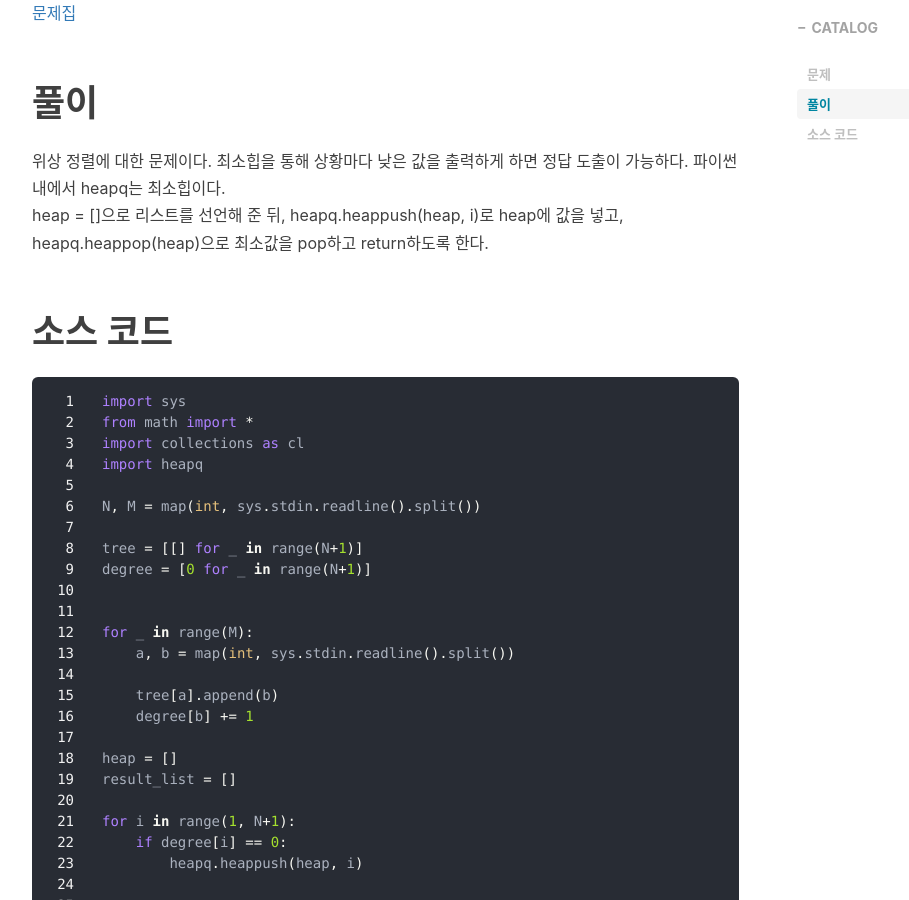
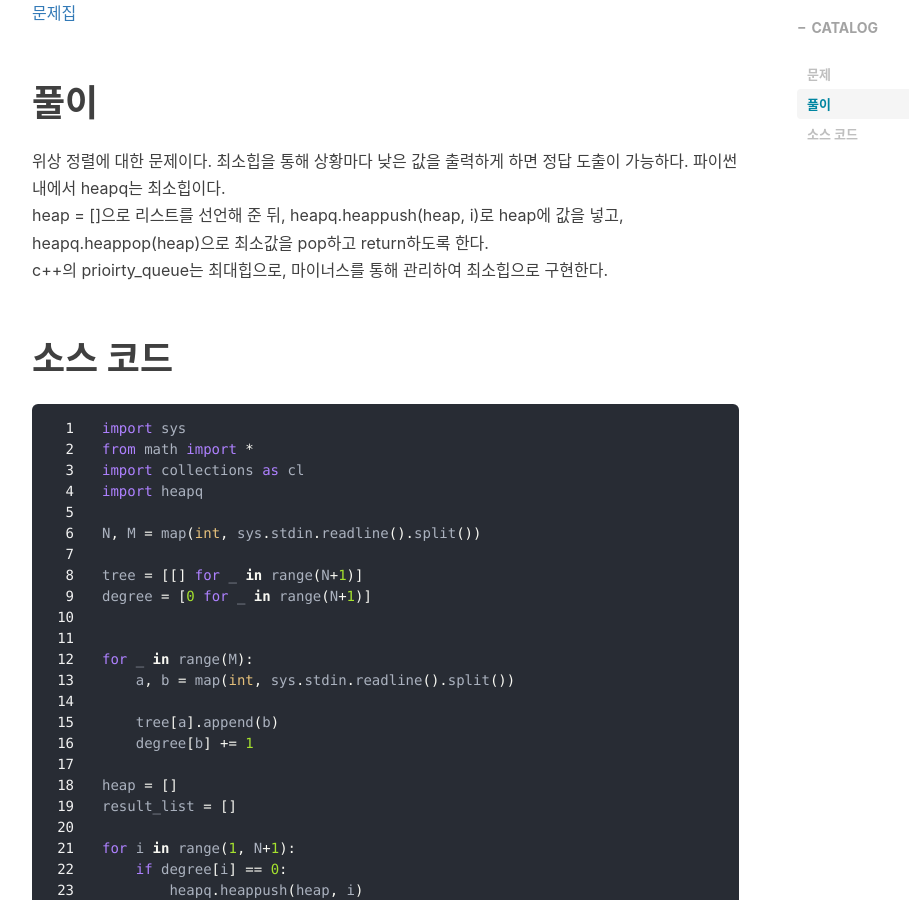
Before and after one commit to scatdelight/scatdelight.github.io, a Jekyll site: the page built from _posts/2021-10-07-BOJ-1766-Python.md, in a window 1280 px wide and 900 px high, scrolled down 723 px. Shown: the whole window, without its empty margins (233-1142 px from the left). Built offline with Jekyll 4.4.1, drawn with Linux system fonts in a browser that asks for light colours; nearby versions of some CDN libraries; some web fonts are replaced; comment, search, counter and statistics services are not loaded.

Commit message:
Update 2021-10-07-BOJ-1766-Python.md

```diff
--- a/_posts/2021-10-07-BOJ-1766-Python.md
+++ b/_posts/2021-10-07-BOJ-1766-Python.md
@@ -19,6 +19,7 @@ tags:
 
 위상 정렬에 대한 문제이다. 최소힙을 통해 상황마다 낮은 값을 출력하게 하면 정답 도출이 가능하다. 파이썬 내에서 heapq는 최소힙이다.
 heap = []으로 리스트를 선언해 준 뒤, heapq.heappush(heap, i)로 heap에 값을 넣고, heapq.heappop(heap)으로 최소값을 pop하고 return하도록 한다.
+c++의 prioirty_queue는 최대힙으로, 마이너스를 통해 관리하여 최소힙으로 구현한다.
 
 # 소스 코드
 
```
